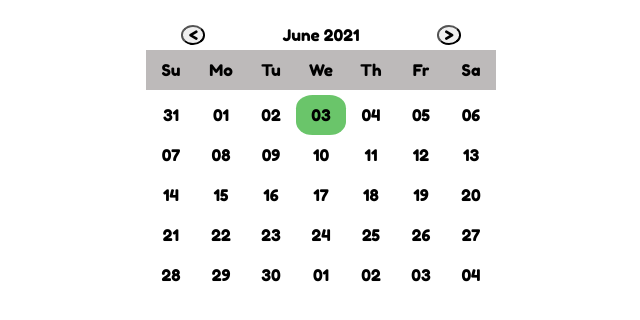
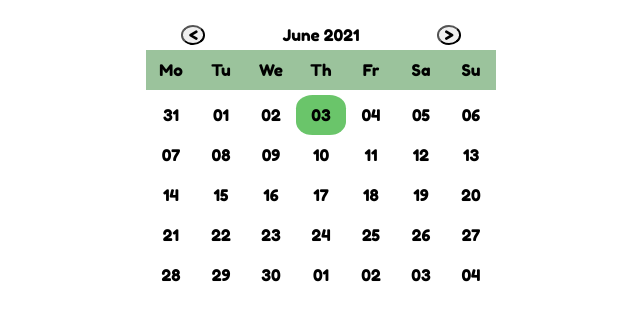
Before and after one commit to EvgenStr/react-calendar, a React (Create React App) app: page / in a window 1280 px wide. Shown: the top 320 px of the page, without its empty margins (319-959 px from the left). Built offline with nearby package versions, Linux system fonts and the light colour scheme.

Commit message:
change week day order

```diff
--- a/src/components/Calendar/CalendarBody/CalendarHeader/CalendarHeader.module.sass
+++ b/src/components/Calendar/CalendarBody/CalendarHeader/CalendarHeader.module.sass
@@ -1,5 +1,5 @@
 .weekDayNames
-  background-color: #bdbaba
+  background-color: #9bc39c
   margin: 5px 0
 
   .weekDayName
--- a/src/components/Calendar/CalendarBody/CalendarHeader/index.jsx
+++ b/src/components/Calendar/CalendarBody/CalendarHeader/index.jsx
@@ -1,8 +1,8 @@
 import React from 'react';
 import style from './CalendarHeader.module.sass';
 
-export default function CalendarHeader(props) {
-  const arrOfDayNames = ['Su', 'Mo', 'Tu', 'We', 'Th', 'Fr', 'Sa'];
+function CalendarHeader(props) {
+  const arrOfDayNames = ['Mo', 'Tu', 'We', 'Th', 'Fr', 'Sa', 'Su'];
 
   return (
     <div className={style.weekDayNames}>
@@ -12,3 +12,5 @@ export default function CalendarHeader(props) {
     </div>
   );
 }
+
+export default CalendarHeader;
```
